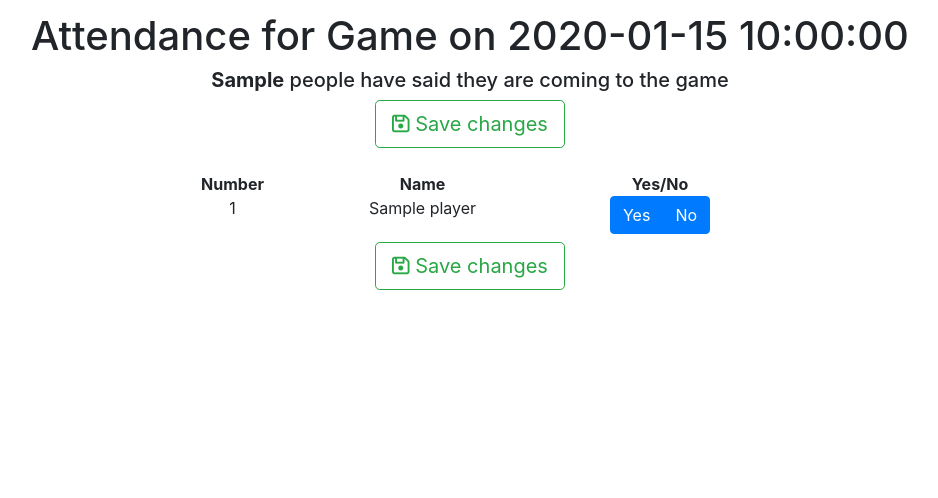
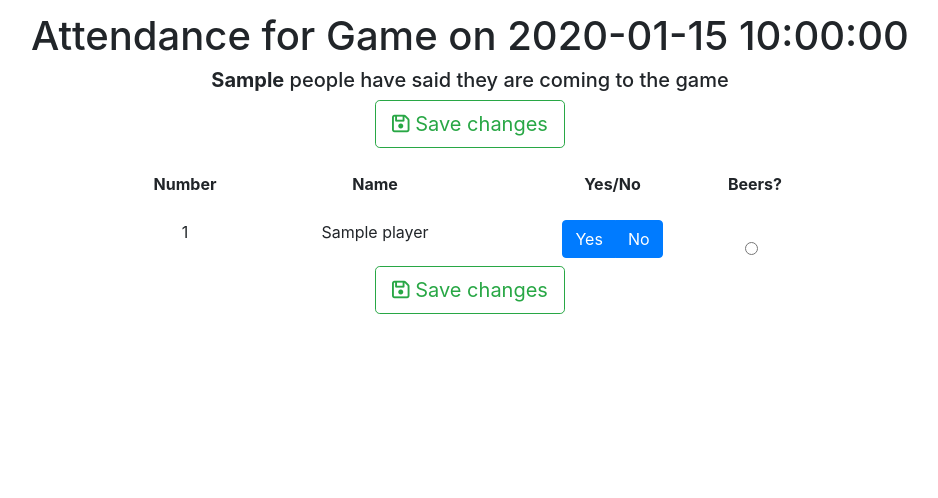
Before and after one commit to VTHoop/RichmondCouchPotatoes, a Flask app: template src/templates/attendance/game_attendance.html in a window 1280 px wide. Shown: the part 236-734 px from the top of the page, without its empty margins (170-1108 px from the left). Run offline with Flask 2, Linux system fonts and the light colour scheme; the template is opened without the code that fills it: most values are stand-ins (such as "Sample title", 1, 10 or a date in 2020); some libraries are stand-ins or nearby versions.

Commit message:
fixed beers

```diff
--- a/src/templates/attendance/game_attendance.html
+++ b/src/templates/attendance/game_attendance.html
@@ -28,12 +28,13 @@
         <div class="row">
             &nbsp;
         </div>
-        <div class="row header justify-content-center text-center " >
+        <div class="row header justify-content-center text-center ">
             <div class="col-1 col-md-1"><strong>Number</strong></div>
             <div class="col-5 col-md-3"><strong>Name</strong></div>
             <div class="col-4 col-md-2"><strong>Yes/No</strong></div>
-            <!--<div class="col-1 col-md-1"><strong>Beers?</strong></div>-->
+            <div class="col-1 col-md-1"><strong>Beers?</strong></div>
         </div>
+        <input type="radio" name="beverages" value="None" style="opacity: 0;"checked>
         {% for a in attendance %}
         <div class="row detail text-center justify-content-center">
             <div class="col-2 col-md-1">{{ a.player.number }}</div>
@@ -58,19 +59,21 @@
                     </label>
                 </div>
             </div>
-            <!--<div class="col-1 col-md-1 form-check">-->
-                <!--<label class="form-check-label">-->
-                    <!--{% if a.beverages == 'Yes' %}-->
-                    <!--<input class="form-check-input" type="radio" name="beverages" id="beverages{{ a._id }}"-->
-                           <!--value="{{ a._id }}" checked>-->
-                    <!--{% else %}-->
-                    <!--<input class="form-check-input" type="radio" name="beverages" id="beverages{{ a._id }}"-->
-                           <!--value="{{ a._id }}">-->
-                    <!--{% endif %}-->
-                <!--</label>-->
-            <!--</div>-->
+
+            <div class="col-1 col-md-1 form-check">
+                <label class="form-check-label">
+                    {% if a.beverages == 'Yes' %}
+                    <input class="form-check-input" type="radio" name="beverages" id="beverages{{ a._id }}"
+                           value="{{ a._id }}" checked>
+                    {% else %}
+                    <input class="form-check-input" type="radio" name="beverages" id="beverages{{ a._id }}"
+                           value="{{ a._id }}">
+                    {% endif %}
+                </label>
+            </div>
         </div>
         {% endfor %}
+
         <div class="row header justify-content-center text-center ">
             <div class="col">
                 <button class='btn btn-outline-success btn-lg mx-auto' name='save' type='submit'><i
```
Also changed, not shown: src/models/attendance/views.py (+4 -5 lines).
